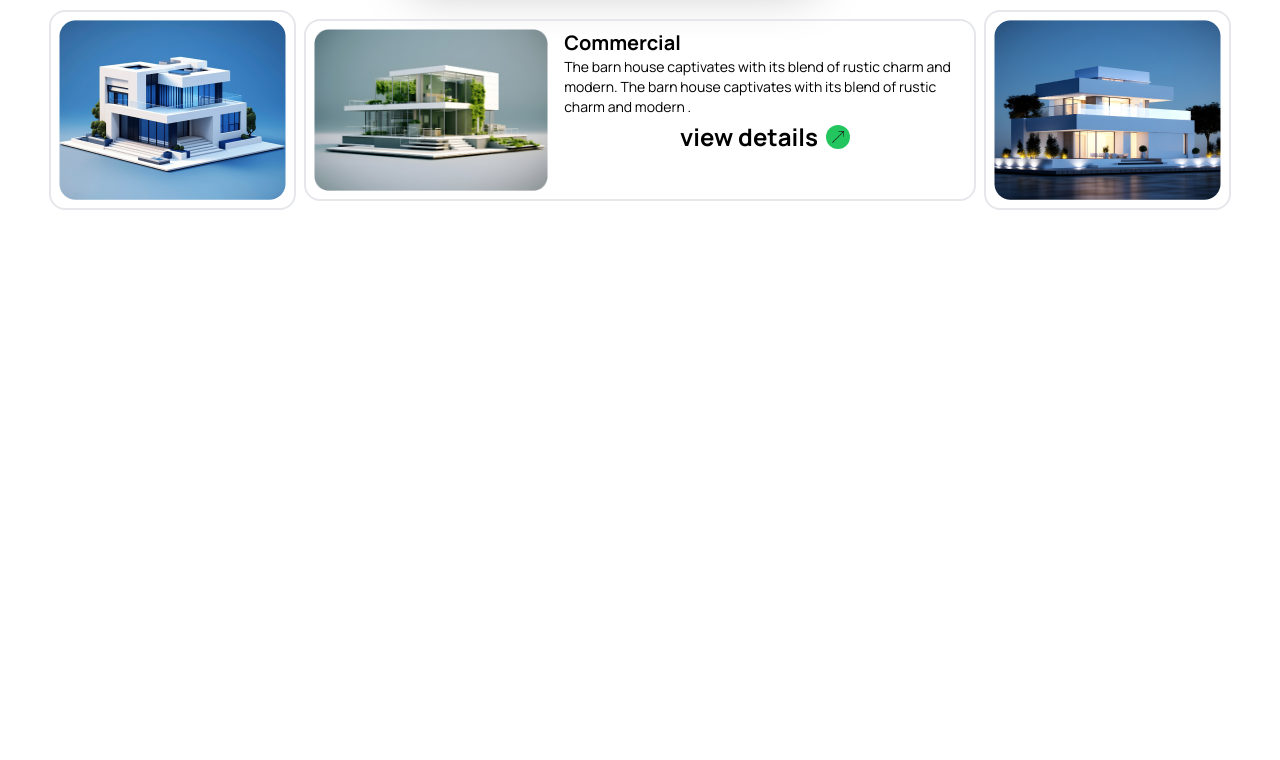
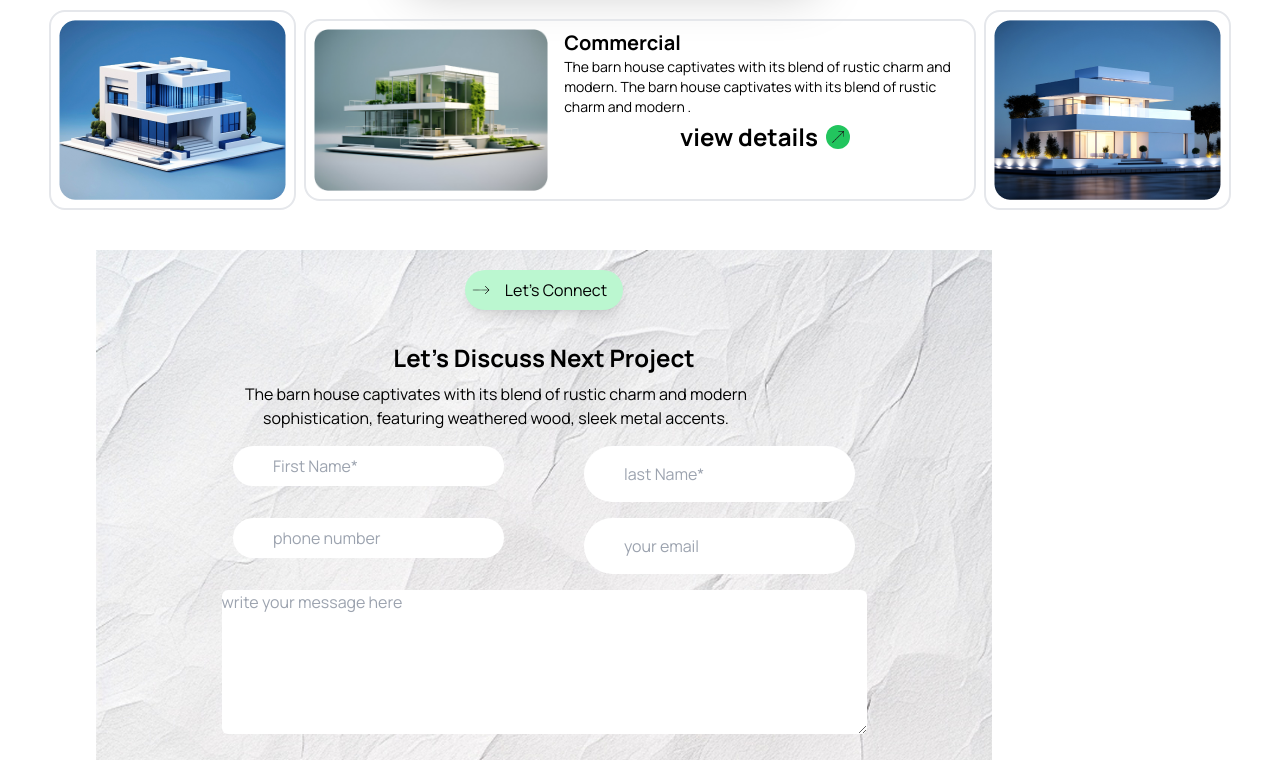
Before and after one commit to dilruba-sarker/A3-B10, a plain HTML site: page index.html in a window 1280 px wide. Shown: the part 2230-2990 px from the top of the page. Before the commit the page ends 2440 px from the top, so only its background shows below. Drawn offline with nearby package versions, Linux system fonts and the light colour scheme.

Commit message:
newletter commit done

```diff
--- a/index.html
+++ b/index.html
@@ -200,6 +200,36 @@
 <div class="max-w-xl border-2 p-2 rounded-2xl"><img src="./assets/img5.png" alt=""></div>
  </div>
  <!-- pic end -->
+
+ <!-- newsletter start -->
+<div class=" bg-center max-w-4xl ml-24 mt-10 ">
+    <div class="bg-[url('./assets/bg.jpg')] max-w-4xl  max-h-fit  text-center ">
+      <div class="  py-5">
+        <div class=" flex items-center justify-center shadow-lg rounded-full py-2 mx-auto bg-green-200 max-w-fit ">
+        <img class="rotate-45 w-4 ml-2" src="./icons8-arrow-50.png" alt="">
+        <h1 class="px-4 ">Let’s Connect</h1>
+
+      </div>
+      <div class="text-center max-w-2xl mx-auto py-4">
+        <p class="text-2xl font-bold mt-4">Let’s Discuss Next Project</p>
+        <p class="max-w-xl flex justify-center mt-2 ">The barn house captivates with its blend of rustic charm and modern sophistication, featuring weathered wood, sleek metal accents.</p>
+      </div>
+      <div class=" flex flex-col lg:flex-row lg:gap-x-20 justify-center max-w-4xl">
+        <input type="text" name="" id="" placeholder="First Name*" class=" px-10 py-2 mb-4 rounded-full ">
+        <input type="text" name="" id="" placeholder="last Name*" class=" px-10 py-2 rounded-full ">
+      </div>
+      <div class=" flex flex-col lg:flex-row  lg:gap-x-20 justify-center max-w-4xl mt-4">
+        <input type="number" name="" id="" placeholder="phone number" class=" px-10 py-2  mb-4 rounded-full ">
+        <input type="email" name="" id="" placeholder="your email" class=" px-10 py-2 rounded-full ">
+      </div>
+      <div class="mt-4">
+        <textarea id="w3review" name="w3review" rows="6" placeholder="" cols="70"
+        class="text-gray-400 rounded-md"
+        >write your message here </textarea>
+      </div>
+  </div>
+</div>
+ <!-- newsletter end-->
 </div>
  </main>
  <footer></footer>
--- a/tailwind.config.js
+++ b/tailwind.config.js
@@ -3,7 +3,9 @@ module.exports = {
     content: ["./src/**/*.{html,js}"],
     theme: {
       extend: {
-
+        backgroundImage:{
+          main:"url('./assets/bg.jpg')"
+        },
         colors: {
 
         },
```
